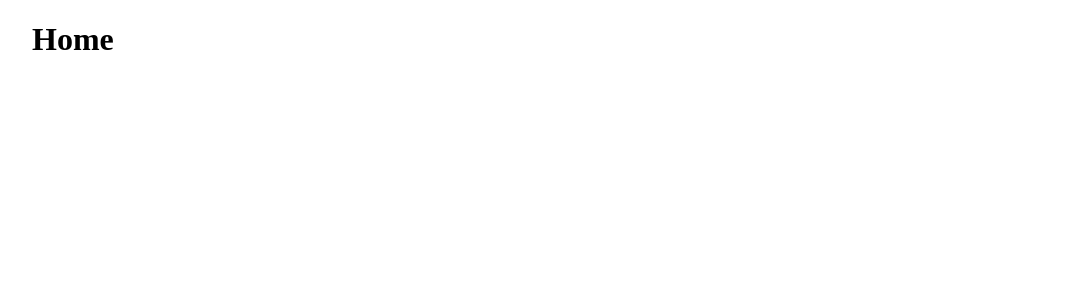
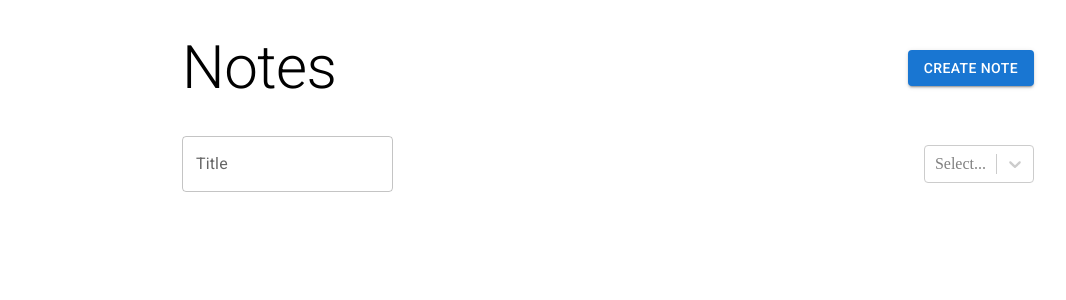
Before and after one commit to kristina-sparrow/note-app, a React app: page / in a window 1280 px wide. Shown: the top 300 px of the page, without its empty margins (32-1098 px from the left). Built offline with nearby package versions, Linux system fonts and the light colour scheme.

Commit message:
Fix note submit error, create notelist and notecard components

```diff
--- a/src/app/App.tsx
+++ b/src/app/App.tsx
@@ -1,9 +1,10 @@
-import React from "react";
+import React, { useMemo } from "react";
 import { Routes, Route, Navigate } from "react-router-dom";
 import { useLocalStorage } from "./hooks/useLocalStorage";
 import { v4 as uuidV4 } from "uuid";
+import Container from "@mui/material/Container";
 import CreateNote from "./pages/CreateNote";
-import Container from "@mui/material/Container";
+import NoteList from "./pages/NoteList";
 
 export type Note = {
   id: string;
@@ -34,6 +35,15 @@ export default function App() {
   const [notes, setNotes] = useLocalStorage<RawNote[]>("NOTES", []);
   const [tags, setTags] = useLocalStorage<Tag[]>("TAGS", []);
 
+  const notesWithTags = useMemo(() => {
+    return notes.map((note) => {
+      return {
+        ...note,
+        tags: tags.filter((tag) => note.tagIds.includes(tag.id)),
+      };
+    });
+  }, [notes, tags]);
+
   function onCreateNote({ tags, ...data }: NoteData) {
     setNotes((prevNotes) => {
       return [
@@ -47,10 +57,38 @@ export default function App() {
     setTags((prev) => [...prev, tag]);
   }
 
+  function updateTag(id: string, label: string) {
+    setTags((prevTags) => {
+      return prevTags.map((tag) => {
+        if (tag.id === id) {
+          return { ...tag, label };
+        } else {
+          return tag;
+        }
+      });
+    });
+  }
+
+  function deleteTag(id: string) {
+    setTags((prevTags) => {
+      return prevTags.filter((tag) => tag.id !== id);
+    });
+  }
+
   return (
-    <Container>
+    <Container maxWidth="md">
       <Routes>
-        <Route path="/" element={<h1>Home</h1>} />
+        <Route
+          path="/"
+          element={
+            <NoteList
+              notes={notesWithTags}
+              availableTags={tags}
+              onUpdateTag={updateTag}
+              onDeleteTag={deleteTag}
+            />
+          }
+        />
         <Route
           path="/create"
           element={
--- /dev/null
+++ b/src/app/components/NoteCard.tsx
@@ -0,0 +1,48 @@
+import React from "react";
+import { Link } from "react-router-dom";
+import { Tag } from "../App";
+import Card from "@mui/material/Card";
+import CardActionArea from "@mui/material/CardActionArea";
+import Stack from "@mui/material/Stack";
+import Chip from "@mui/material/Chip";
+import Typography from "@mui/material/Typography";
+import CardContent from "@mui/material/CardContent";
+
+export type SimplifiedNote = {
+  tags: Tag[];
+  title: string;
+  id: string;
+};
+
+export default function NoteCard({ id, title, tags }: SimplifiedNote) {
+  return (
+    <Card sx={{ minHeight: 150, maxWidth: 300 }} elevation={4}>
+      <CardActionArea component={Link} to={`/${id}`}>
+        <CardContent>
+          <Stack
+            direction="column"
+            alignItems="center"
+            justifyContent="center"
+            spacing={2}
+            my={3}
+          >
+            <Typography variant="h4">{title}</Typography>
+            {tags.length > 0 && (
+              <Stack
+                direction="row"
+                alignItems="center"
+                justifyContent="center"
+                flexWrap="wrap"
+                gap={1}
+              >
+                {tags.map((tag) => (
+                  <Chip color="primary" key={tag.id} label={`${tag.label}`} />
+                ))}
+              </Stack>
+            )}
+          </Stack>
+        </CardContent>
+      </CardActionArea>
+    </Card>
+  );
+}
--- a/src/app/components/NoteForm.tsx
+++ b/src/app/components/NoteForm.tsx
@@ -33,23 +33,24 @@ export default function NoteForm({
     e.preventDefault();
     setTitleError(false);
     setMarkdownError(false);
+    const currentTitle = titleRef.current!.value;
+    const currentMarkdown = markdownRef.current!.value;
 
-    if (title == "") {
+    if (currentTitle == "") {
       setTitleError(true);
     }
-    if (markdown == "") {
+    if (currentMarkdown == "") {
       setMarkdownError(true);
     }
 
-    if (title && markdown) {
+    if (currentTitle && currentMarkdown) {
       onSubmit({
-        title: titleRef.current!.value,
-        markdown: markdownRef.current!.value,
+        title: currentTitle,
+        markdown: currentMarkdown,
         tags: selectedTags,
       });
+      navigate("..");
     }
-
-    navigate("..");
   }
 
   return (
@@ -64,7 +65,7 @@ export default function NoteForm({
             label="Title"
             variant="outlined"
             required
-            ref={titleRef}
+            inputRef={titleRef}
             defaultValue={title}
             error={titleError}
           />
@@ -97,7 +98,7 @@ export default function NoteForm({
           rows={15}
           fullWidth
           required
-          ref={markdownRef}
+          inputRef={markdownRef}
           defaultValue={markdown}
           error={markdownError}
         />
--- a/src/app/pages/CreateNote.tsx
+++ b/src/app/pages/CreateNote.tsx
@@ -1,6 +1,7 @@
 import React from "react";
 import NoteForm from "../components/NoteForm";
 import { NoteData, Tag } from "../App";
+import Typography from "@mui/material/Typography";
 
 type CreateNoteProps = {
   onSubmit: (data: NoteData) => void;
@@ -15,7 +16,9 @@ export default function CreateNote({
 }: CreateNoteProps) {
   return (
     <>
-      <h1 className="page-title">Create Note</h1>
+      <Typography variant="h2" gutterBottom>
+        Create Note
+      </Typography>
       <NoteForm
         onSubmit={onSubmit}
         onAddTag={onAddTag}
--- /dev/null
+++ b/src/app/pages/NoteList.tsx
@@ -0,0 +1,101 @@
+import React, { useMemo, useState } from "react";
+import { Tag } from "../App";
+import NoteCard, { SimplifiedNote } from "../components/NoteCard";
+import Typography from "@mui/material/Typography";
+import Stack from "@mui/material/Stack";
+import TextField from "@mui/material/TextField";
+import ReactSelect from "react-select";
+import Button from "@mui/material/Button";
+import { Link } from "react-router-dom";
+
+type NoteListProps = {
+  availableTags: Tag[];
+  notes: SimplifiedNote[];
+  onDeleteTag: (id: string) => void;
+  onUpdateTag: (id: string, label: string) => void;
+};
+
+export default function NoteList({
+  availableTags,
+  notes,
+  onUpdateTag,
+  onDeleteTag,
+}: NoteListProps) {
+  const [selectedTags, setSelectedTags] = useState<Tag[]>([]);
+  const [title, setTitle] = useState("");
+
+  const filteredNotes = useMemo(() => {
+    return notes.filter((note) => {
+      return (
+        (title === "" ||
+          note.title.toLowerCase().includes(title.toLowerCase())) &&
+        (selectedTags.length === 0 ||
+          selectedTags.every((tag) =>
+            note.tags.some((noteTag) => noteTag.id === tag.id)
+          ))
+      );
+    });
+  }, [title, selectedTags, notes]);
+
+  return (
+    <>
+      <Stack direction="column" justifyContent="flex-start" spacing={4} mt={4}>
+        <Stack
+          direction="row"
+          alignItems="center"
+          justifyContent="space-between"
+        >
+          <Typography variant="h2">Notes</Typography>
+          <Button
+            component={Link}
+            to={"/create"}
+            variant="contained"
+            color="primary"
+          >
+            Create Note
+          </Button>
+        </Stack>
+        <form>
+          <Stack
+            direction="row"
+            alignItems="center"
+            justifyContent="space-between"
+          >
+            <TextField
+              label="Title"
+              variant="outlined"
+              value={title}
+              onChange={(e) => setTitle(e.target.value)}
+            />
+            <ReactSelect
+              value={selectedTags.map((tag) => {
+                return { label: tag.label, value: tag.id };
+              })}
+              options={availableTags.map((tag) => {
+                return { label: tag.label, value: tag.id };
+              })}
+              onChange={(tags) => {
+                setSelectedTags(
+                  tags.map((tag) => {
+                    return { label: tag.label, id: tag.value };
+                  })
+                );
+              }}
+              isMulti
+            />
+          </Stack>
+        </form>
+        <Stack direction="row" spacing={3}>
+          {filteredNotes.map((note) => (
+            <NoteCard
+              key={note.id}
+              id={note.id}
+              title={note.title}
+              tags={note.tags}
+            />
+          ))}
+        </Stack>
+      </Stack>
+    </>
+  );
+}
```
